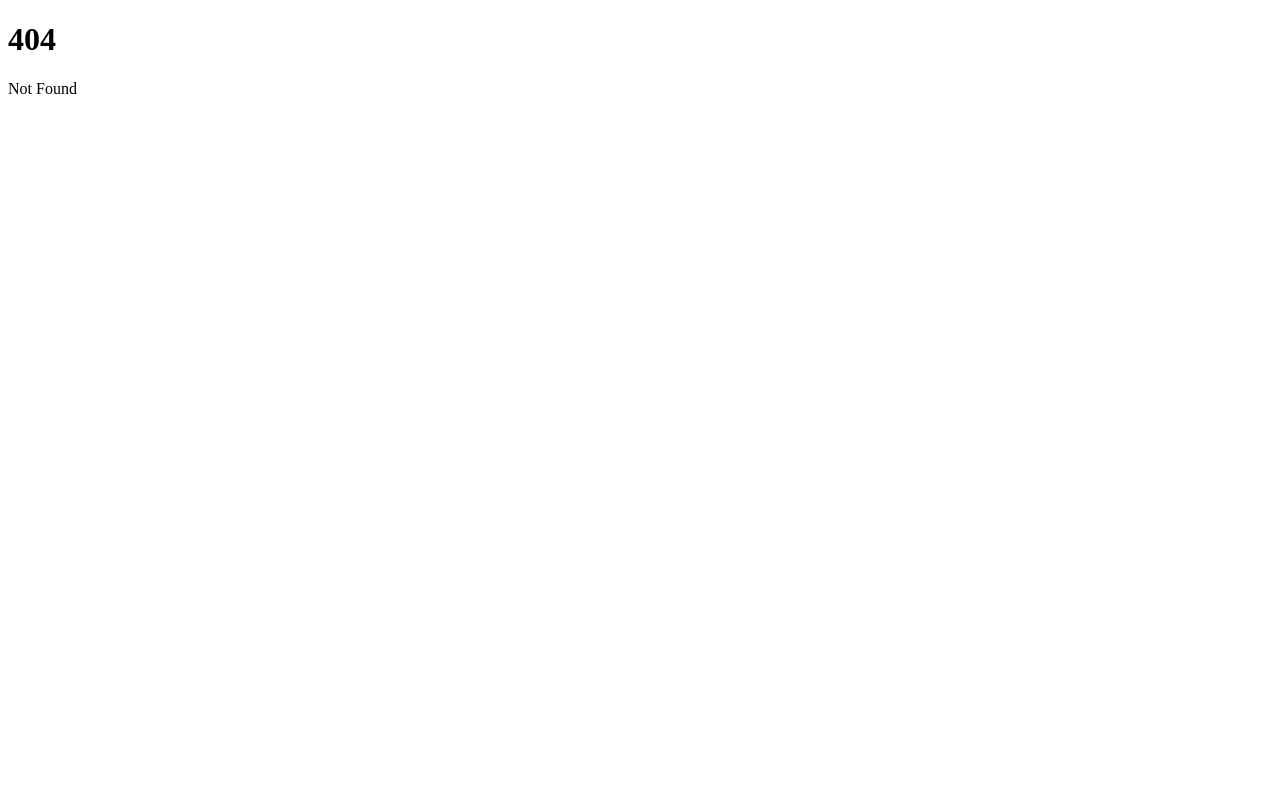
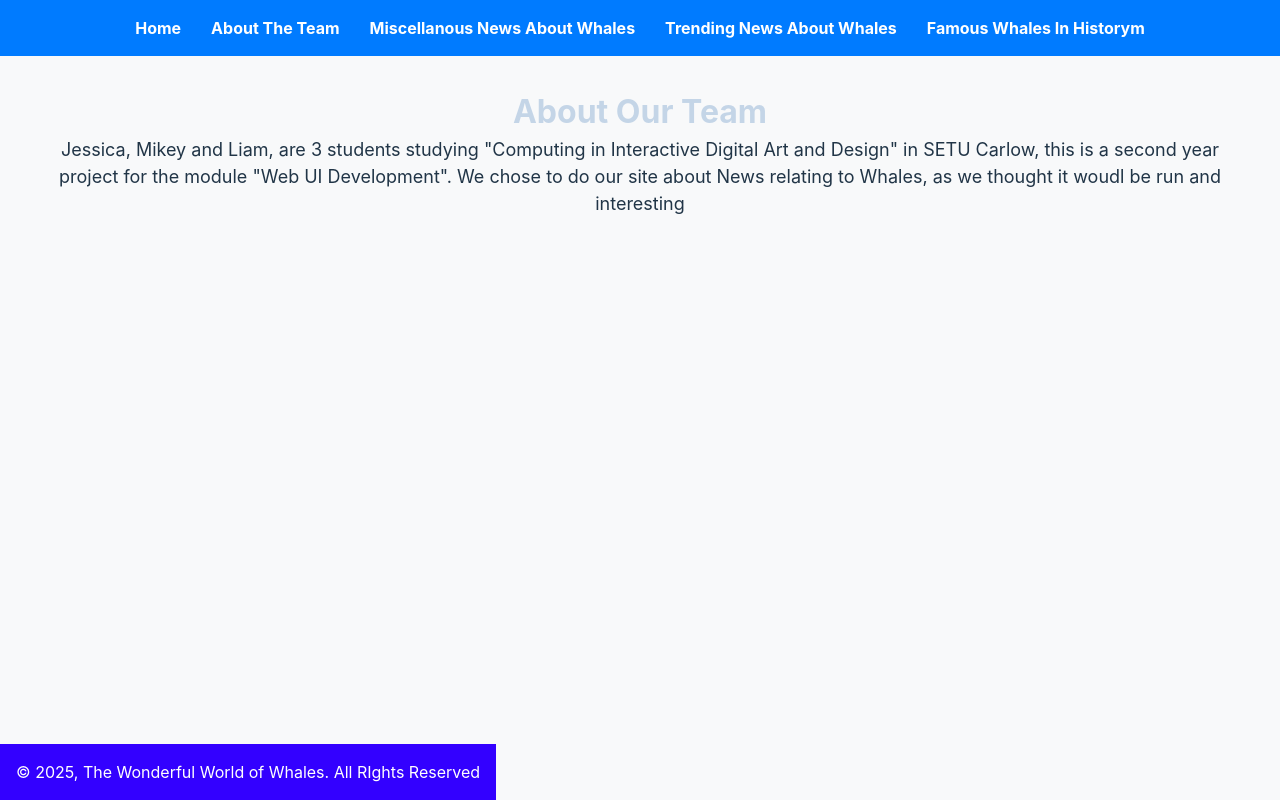
Before and after one commit to liamcmtreacy/WebUI_LiamMikeyJess_groupProject, a SvelteKit app in the folder svelte-app/: page /About in a window 1280 px wide. Before the commit this address had no page. Built offline with nearby package versions, Linux system fonts and the light colour scheme.

Commit message:
Used instruction code to start the website

```diff
--- a/svelte-app/src/app.html
+++ b/svelte-app/src/app.html
@@ -1,12 +1,31 @@
 <!doctype html>
-<html lang="en">
+<!doctype html>
+<html lang="en"> <!-- Root HTML element with language set to English -->
 	<head>
+		<!-- Defines character encoding to support various languages and special characters -->
 		<meta charset="utf-8" />
+		<!-- Ensures the webpage is responsive on all devices by controlling the viewport scaling -->
+		<meta name="viewport" content="width=device-width, initial-scale=1" />
+
+		<!-- SEO Meta Tags -->
+		<meta name="author" content="Jessica Curran, Mikey Holmes and Liam Treacy" />
+		<meta name="description" content="A modern SvelteKit web application for UI design." />
+		<meta name="keywords" content="Whale News" />
+
+		<!-- Sets the website favicon dynamically using SvelteKit's assets system -->
 		<link rel="icon" href="%sveltekit.assets%/favicon.png" />
-		<meta name="viewport" content="width=device-width, initial-scale=1" />
+		<!-- Links to a global CSS file for consistent styling across all pages -->
+		<link rel="stylesheet" href="%sveltekit.assets%/styles/global.css" />
+
+
+		<!-- Default Website Title (Can be overridden in pages) -->
+		<title>The World of Whales</title>
+
+		<!-- SvelteKit Injected Head Content (Allows pages to override title) -->
 		%sveltekit.head%
-	</head>
-	<body data-sveltekit-preload-data="hover">
-		<div style="display: contents">%sveltekit.body%</div>
-	</body>
-</html>
+</head>
+
+		<body data-sveltekit-preload-data="hover">
+		<div style = "display: contents">%sveltekit.body%</div>
+		</body>
+		</html>
--- /dev/null
+++ b/svelte-app/src/routes/+layout.js
@@ -0,0 +1 @@
+export const prerender = true;
--- /dev/null
+++ b/svelte-app/src/routes/+layout.svelte
@@ -0,0 +1,60 @@
+<header>
+    <nav>
+<ul>
+    <li><a href = "/"> Home</a></li>
+    <li><a href = "/About"> About The Team</a></li>
+    <li><a href = "/Miscellanous Whales"> Miscellanous News About Whales</a></li>
+    <li><a href = "/Trending Whale News"> Trending News About Whales</a></li>
+    <li><a href = "/Whales In History"> Famous Whales In Historym </a></li>
+</ul>
+    </nav>
+</header>
+
+<main>
+    <slot />
+</main>
+
+<footer>
+    <p>&copy; 2025, The Wonderful World of Whales. All RIghts Reserved</p>
+</footer>
+
+<style>
+    header {
+        background-color: #007bff;
+        padding: 1rem;
+        text-align: center;
+    }
+
+    nav ul {
+        list-style: none;
+        padding: 0;
+        margin: 0;
+        display: flex;
+        justify-content: center;
+    }
+
+    nav ul li {
+        margin: 0 15px;
+    }
+
+    nav ul li a {
+        text-decoration: none;
+        color: white;
+        font-weight: bold;
+    }
+
+    main {
+        padding: 2rem;
+        text-align: center;
+    }
+
+    footer {
+        background-color: rgb(51, 0, 255);
+        color: white;
+        text-align: center;
+        padding: 1rem;
+        position: fixed;
+        bottom: 0;
+        width: 100;
+    }
+</style>
--- a/svelte-app/src/routes/+page.svelte
+++ b/svelte-app/src/routes/+page.svelte
@@ -1,2 +1,2 @@
-<h1>Welcome to SvelteKit</h1>
-<p>Visit <a href="https://svelte.dev/docs/kit">svelte.dev/docs/kit</a> to read the documentation</p>
+<h1>Welcome to our Whales News Site</h1>
+<p>Learn all about these wonderful Aquatic Mammals</p>
--- /dev/null
+++ b/svelte-app/src/routes/About/+page.svelte
@@ -0,0 +1,16 @@
+<script>
+
+    import {onMount} from 'svelte';
+    onMount (() => {
+        console.log("About Page Loaded");
+    });
+</script>
+
+<h1> About Our Team</h1>
+<p> Jessica, Mikey and Liam, are 3 students studying "Computing in Interactive Digital Art and Design" in SETU Carlow, this is a second
+    year project for the module "Web UI Development". We chose to do our site about News relating to Whales, as we thought it woudl be run and interesting</p>
+
+    <style>
+        h1 {color: #c4d5e7; }
+        p { font-size: 18px; }
+    </style>
--- /dev/null
+++ b/svelte-app/static/styles/global.css
@@ -0,0 +1,45 @@
+
+:root {
+    /* Color Variables */
+    --primary-color: #184e87;
+    --secondary-color: #575b92;
+    --background-color: #f8f9fa;
+    --text-color: #213547;
+
+    --font-family: 'Inter', system-ui, sans-serif;
+    --base-font-size: 16px;
+}
+
+* {
+    margin: 0;
+    padding: 0;
+    box-sizing: border-box;
+}
+
+body {
+    font-family: var(--font-family);
+    font-size: var(--base-font-size);
+    color: var(--text-color);
+    background-color: var(--background-color);
+    line-height: 1.5;
+}
+
+h1, h2, h3, h4, h5, h6 {
+    font-weight: bold;
+}
+
+a {
+    color: var(--primary-color);
+    text-decoration: none;
+}
+
+a:hover {
+    text-decoration: underline;
+}
+
+.container {
+    width: 90%;
+    max-width: var(--max-width);
+    margin: 0 auto;
+    padding: var(--spacing-medium);
+}
```
Also changed, not shown: svelte-app/src/routes/Miscellanous Whales/+page.svelte (added), svelte-app/src/routes/Trending Whale News/+page.svelte (added), 2 other files (tests, documents, lock files or other folders).
